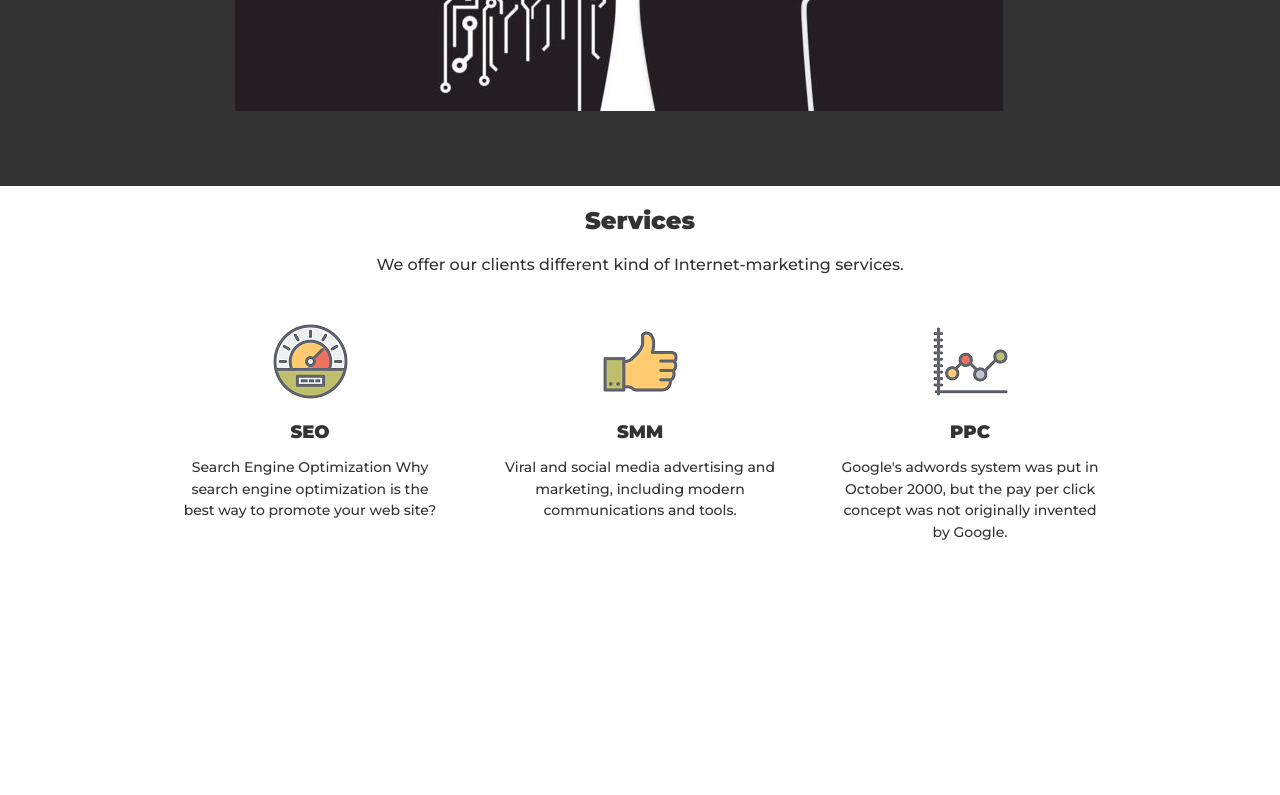
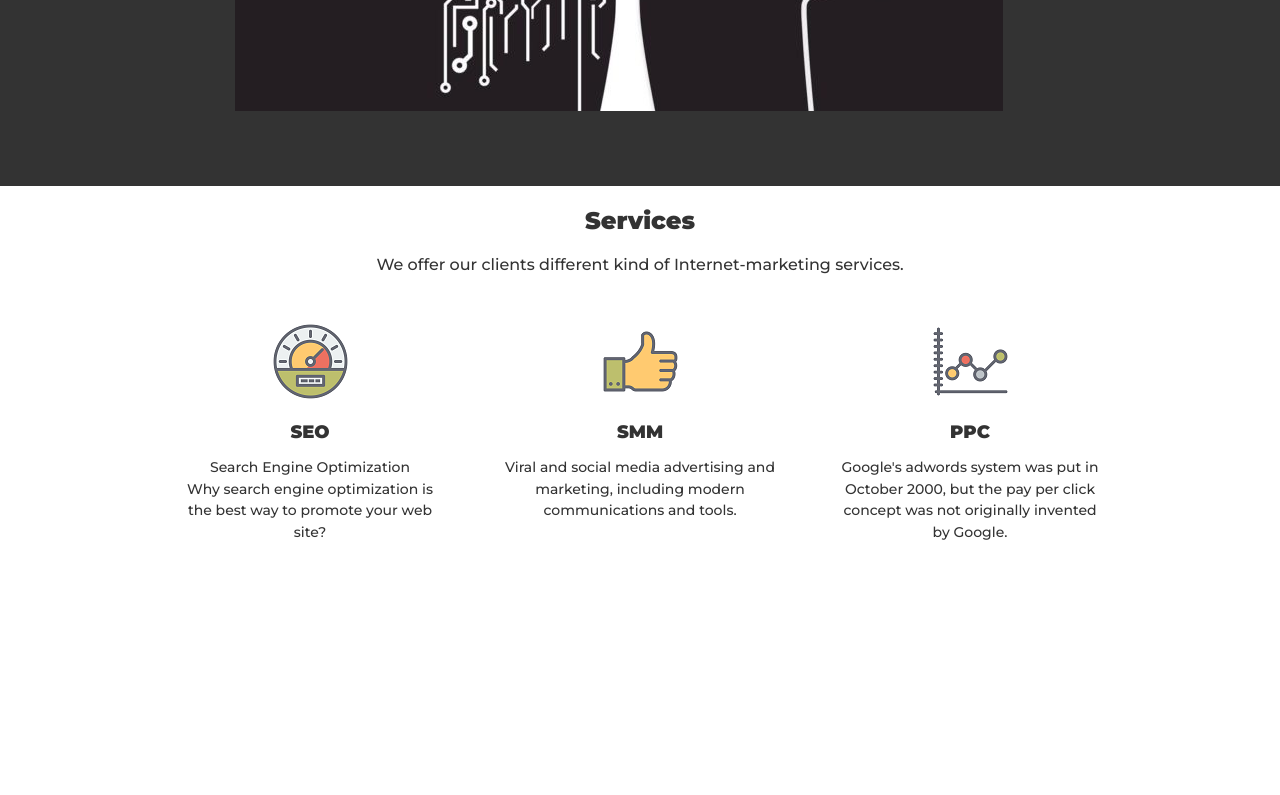
Before and after one commit to vladrakitin/WEB, a plain HTML site: page index.html in a window 1280 px wide. Shown: the part 728-1523 px from the top of the page. Drawn offline with Linux system fonts and the light colour scheme; files that its build step writes are made by us from their sources; files whose address does not match are found by name.

Commit message:
Update index.html

```diff
--- a/index.html
+++ b/index.html
@@ -66,7 +66,7 @@
 				<div class="services_item">
 					<img src="img/SEO.png" alt="SEO | ADS Group">
 					<h3>SEO</h3>
-					<p>Search Engine Optimization
+					<p>Search Engine Optimization<br>
 					Why search engine optimization is the best way to promote your web site?
                     </p>
 				</div>
```
